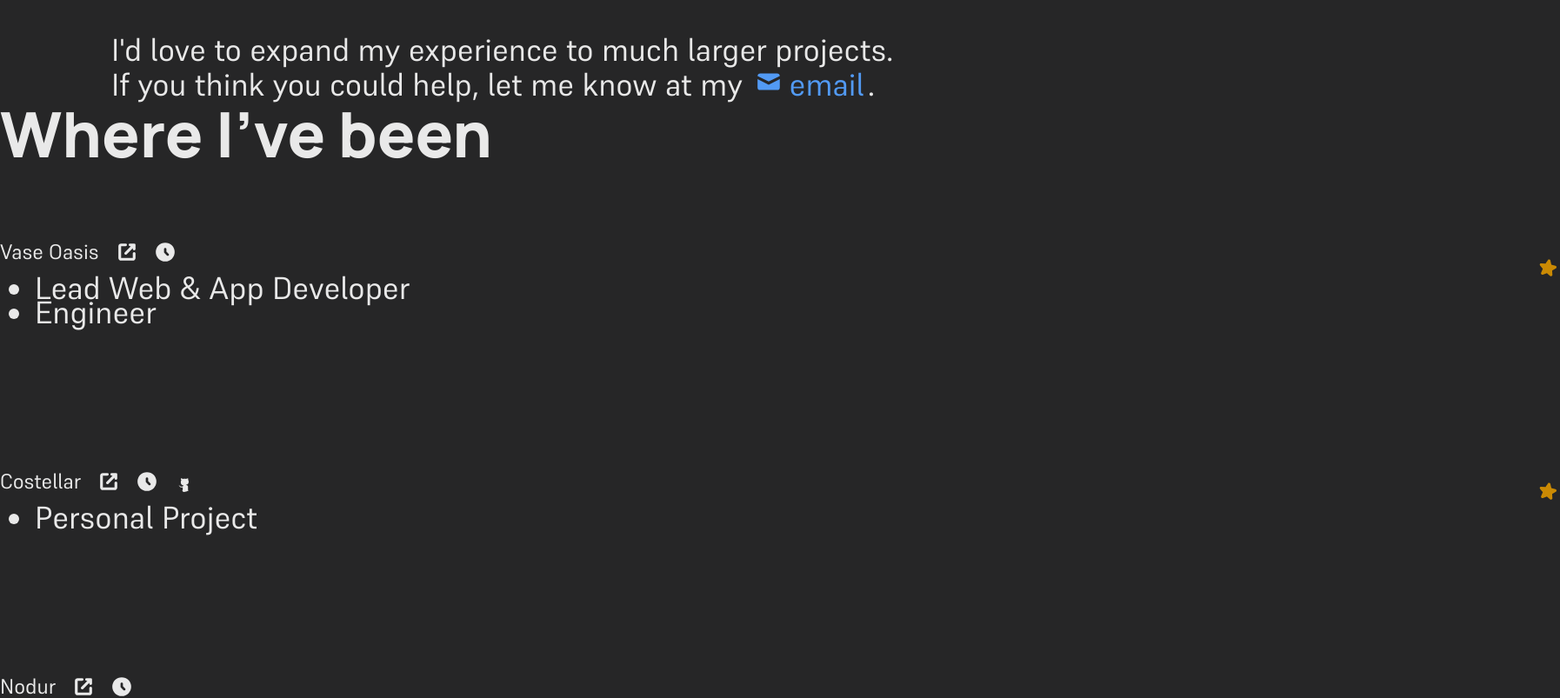
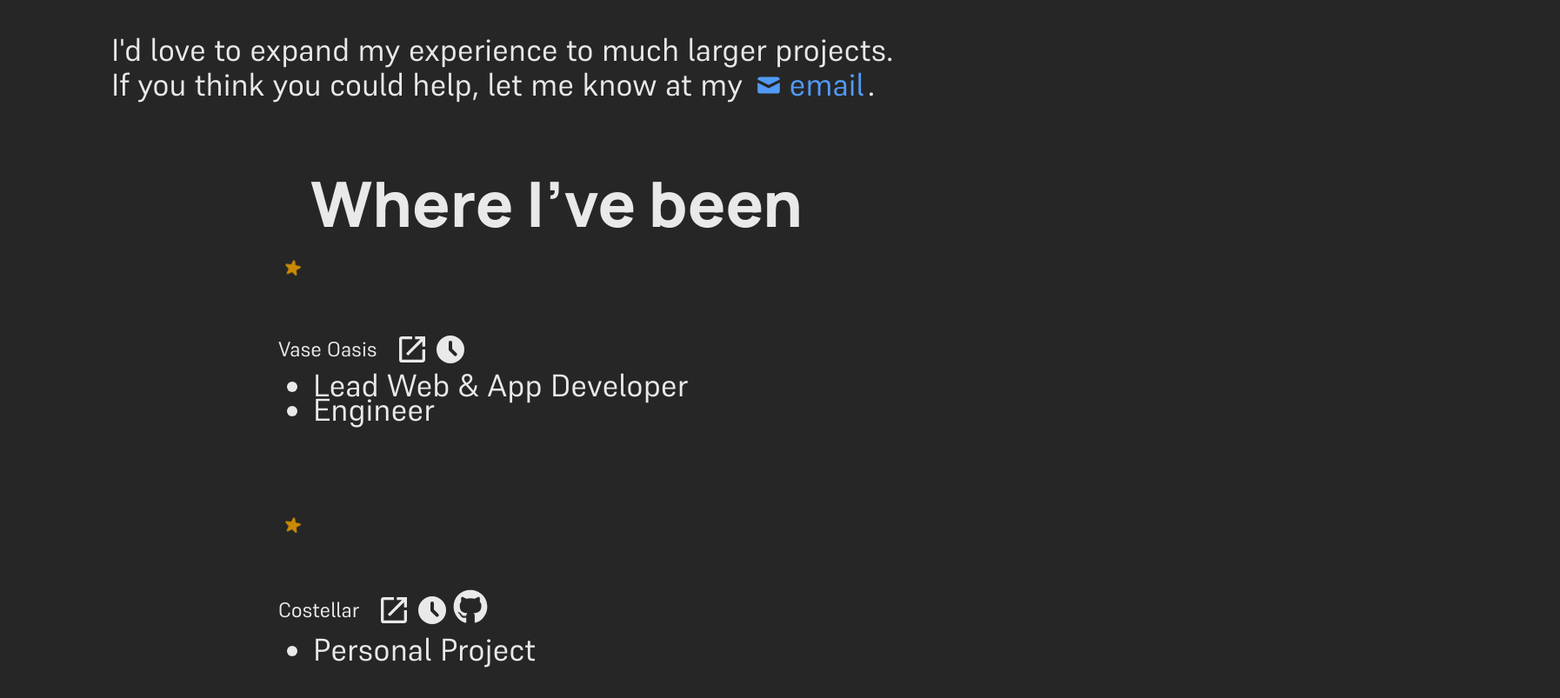
Before and after one commit to thetimblank/thetimblank.com, a Next.js app: page / in a window 1280 px wide. Shown: the part 802-1605 px from the top of the page at 87% size, 1794 px wide, since content can reach past the window. Built offline with nearby package versions, Linux system fonts and the light colour scheme.

Commit message:
small fixes

```diff
--- a/src/app/Section.tsx
+++ b/src/app/Section.tsx
@@ -2,6 +2,9 @@ import React from 'react';
 import { m } from 'framer-motion';
 import Link from 'next/link';
 import Tooltip from '@/components/Tooltip';
+import { HiClock, HiStar } from 'react-icons/hi';
+import { FaGit, FaGithub } from 'react-icons/fa';
+import { MdOpenInNew } from 'react-icons/md';
 
 type Dates = {
 	start?: Date;
@@ -60,7 +63,7 @@ const ParsedDates = ({ start, end }: Dates) => {
 
 const Section: React.FC<P> = ({ title, data }) => {
 	return (
-		<section className='w-full mb-[25vh]'>
+		<section className='w-full my-[10dvh] flex flex-col items-center'>
 			<m.div
 				initial={{
 					opacity: 0,
@@ -74,70 +77,43 @@ const Section: React.FC<P> = ({ title, data }) => {
 					rotateX: 0,
 				}}
 				transition={{ duration: 1.5, type: 'spring', bounce: 0 }}>
-				<p className='text-7xl font-black font-title mb-10 sm:mb-20'>{title}</p>
+				<p className='text-5xl sm:text-7xl font-black font-title mb-10 sm:mb-20 text-center'>{title}</p>
 			</m.div>
+			<div className='w-[95%] sm:w-3/4 xl:w-1/2'>
 				{data.map((item, i) => {
 					return (
 						<div className='flex flex-col w-full mb-40 gap-2 relative' key={i}>
 							{item.featured && (
-							<m.svg
+								<m.div
 									initial={{ opacity: 0, x: 150, rotate: 120 }}
-								viewport={{ once: true }}
 									whileInView={{ opacity: 1, x: 0, rotate: 10 }}
-								transition={{ duration: 2, type: 'spring' }}
-								className='absolute right-0 top-[-5px] scale-12 md:right-[-40%] md:top-1/4 md:scale-[2/3] fill-yellow-600'
-								xmlns='http://www.w3.org/2000/svg'
-								height='24'
-								viewBox='0 -960 960 960'
-								width='24'>
-								<path d='M480-231 311-129q-18 11-37 9.5T241-132q-14-11-21.5-28t-2.5-37l45-192-150-130q-16-14-20-32t1-35q5-17 19.5-29t35.5-14l197-17 77-182q8-20 24-29t34-9q18 0 34 9t24 29l77 182 197 17q21 2 35.5 14t19.5 29q5 17 1 35t-20 32L698-389l45 192q5 20-2.5 37T719-132q-14 11-33 12.5t-37-9.5L480-231Z' />
-							</m.svg>
+									transition={{ duration: 2, type: 'spring' }}>
+									<HiStar className='fill-yellow-600' />
+								</m.div>
 							)}
-						<div className='flex gap-5 items-center'>
+							<div className='flex gap-1 items-center'>
 								{item.link ? (
 									<Link
 										href={item.link}
 										target='_blank'
 										className='flex items-center gap-5 hover:text-blue-500'>
 										<h3 className='leading-10 text-2xl'>{item.name}</h3>
-									<svg
-										xmlns='http://www.w3.org/2000/svg'
-										height='24px'
-										viewBox='0 -960 960 960'
-										width='24px'>
-										<path d='M212-86q-53 0-89.5-36.5T86-212v-536q0-53 36.5-89.5T212-874h205q26 0 44.5 18.5T480-811q0 26-18.5 44.5T417-748H212v536h536v-205q0-26 18.5-44.5T811-480q26 0 44.5 18.5T874-417v205q0 53-36.5 89.5T748-86H212Zm536-575L462-375q-18 18-43 17.5T376-376q-18-18-18-43.5t18-43.5l285-285h-38q-26 0-44.5-18.5T560-811q0-26 18.5-44.5T623-874h188q26 0 44.5 18.5T874-811v188q0 26-18.5 44.5T811-560q-26 0-44.5-18.5T748-623v-38Z' />
-									</svg>
+										<MdOpenInNew className='size-10' />
 									</Link>
 								) : (
 									<h3 className='leading-10 text-2xl'>{item.name}</h3>
 								)}
 								{item.dates && (item.dates.start || item.dates.end) && (
 									<Tooltip content={<ParsedDates start={item.dates.start} end={item.dates.end} />}>
-									<svg
-										tabIndex={0}
-										className={`${item.link ? 'hover:text-blue-500' : ''}`}
-										xmlns='http://www.w3.org/2000/svg'
-										height='24'
-										viewBox='0 -960 960 960'
-										width='24'>
-										<path d='M535-504v-116q0-23.38-15.81-39.19Q503.38-675 480-675q-23.37 0-39.19 15.81Q425-643.38 425-620v136q0 13 4.5 24.07T443-440l116 116q16 16 38 16t39-16q17-16 17-39t-17-40L535-504ZM480-46q-91 0-169.99-34.08-78.98-34.09-137.41-92.52-58.43-58.43-92.52-137.41Q46-389 46-480q0-91 34.08-169.99 34.09-78.98 92.52-137.41 58.43-58.43 137.41-92.52Q389-914 480-914q91 0 169.99 34.08 78.98 34.09 137.41 92.52 58.43 58.43 92.52 137.41Q914-571 914-480q0 91-34.08 169.99-34.09 78.98-92.52 137.41-58.43 58.43-137.41 92.52Q571-46 480-46Z' />
-									</svg>
+										<div className={`${item.link ? 'hover:text-blue-500' : ''}`}>
+											<HiClock className='size-10' />
+										</div>
 									</Tooltip>
 								)}
 								{item.github && (
 									<Tooltip content='Github Repository'>
-									<Link
-										href={item.github}
-										target='_blank'
-										className='flex items-center gap-5 hover:text-blue-500'>
-										<svg
-											tabIndex={0}
-											xmlns='http://www.w3.org/2000/svg'
-											height='24'
-											viewBox='0 0 50 50'
-											width='24'>
-											<path d='M17.791,46.836C18.502,46.53,19,45.823,19,45v-5.4c0-0.197,0.016-0.402,0.041-0.61C19.027,38.994,19.014,38.997,19,39c0,0-3,0-3.6,0c-1.5,0-2.8-0.6-3.4-1.8c-0.7-1.4-1.6-2-1.6-2c-1.3-0.9-0.1-0.8,0.1-0.8h0.1c0.8,0,1.5,0.5,2.1,1.3C14,36.5,15.3,37,16.7,37c1.3,0,2.3-0.2,2.9-0.4c0.3-1,0.9-1.9,1.6-2.5c-3.4-0.4-6.9-1.7-6.9-7.7c0-1.7,0.6-3.2,1.5-4.4C14.5,20.3,14.1,19,14.9,17c0,0,1.3-0.4,4.2,1.6c1.3-0.4,2.7-0.6,4.2-0.6c1.4,0,2.9,0.2,4.2,0.6c2.9-2,4.2-1.6,4.2-1.6c0.8,2,0.4,3.3,0.2,3.7c0.9,1.2,1.4,2.6,1.4,4.3c0,6-3.5,7.3-6.9,7.7C31,34,31.7,36,31.7,37v8c0,1,0.5,1.7,1.3,2C28.996,48.936,25.596,49.936,22,50C21.2,50,18,48,17.8,46.8L17.791,46.836z' />
-										</svg>
+										<Link href={item.github} target='_blank'>
+											<FaGithub className='hover:fill-link transition-all size-10' />
 										</Link>
 									</Tooltip>
 								)}
@@ -153,6 +129,7 @@ const Section: React.FC<P> = ({ title, data }) => {
 						</div>
 					);
 				})}
+			</div>
 		</section>
 	);
 };
--- a/src/app/page.tsx
+++ b/src/app/page.tsx
@@ -31,6 +31,12 @@ const projects: Item[] = [
 		},
 		github: 'https://github.com/neo-zip/costellar',
 		featured: true,
+	},
+	{
+		name: 'Idea Cooker',
+		image: '/media/projects/ideacooker.png',
+		link: 'https://costellar.neotap.net',
+		roles: ['Personal Project'],
 	},
 	{
 		name: 'Nodur',
@@ -67,7 +73,7 @@ const projects: Item[] = [
 const Page: React.FC = () => {
 	return (
 		<>
-			<div className='min-h-[80dvh] center flex-col space-x-4'>
+			<div className='min-h-[80vh] center flex-col space-x-4'>
 				<m.div
 					initial={{
 						opacity: 0,
@@ -84,6 +90,7 @@ const Page: React.FC = () => {
 					<h1 className='text-[10rem] font-black uppercase mb-10 sm:mb-20'>Hey, I'm Tim</h1>
 				</m.div>
 				<m.div
+					layout
 					initial={{
 						opacity: 0,
 						y: 100,
@@ -96,17 +103,12 @@ const Page: React.FC = () => {
 						rotateX: 0,
 					}}
 					transition={{ duration: 1, delay: 0.1, type: 'spring', bounce: 0.25 }}
-					className='min-h-[50dvh]'>
+					className='min-h-[30vh]'>
 					<Carousel
 						className='size-full'
-						slides={[
-							...[
-								projects
+						slides={projects
 							.filter((i) => !!i.image)
-									.map((slide, i) => {
-										console.log(projects);
-
-										return (
+							.map((slide, i) => (
 								<div
 									key={i}
 									className='rounded-xl sm:rounded-3xl overflow-hidden bg-highlight-100 hover:scale-105 transition-transform cursor-pointer'>
@@ -121,10 +123,7 @@ const Page: React.FC = () => {
 									/>
 									<p className='p-5'>{slide.name}</p>
 								</div>
-										);
-									}),
-							],
-						]}
+							))}
 					/>
 				</m.div>
 			</div>
@@ -159,8 +158,8 @@ const Page: React.FC = () => {
 					If you think you could help, let me know at my{' '}
 					<Link
 						href='mailto:neo@neotap.net'
-						className='inline-flex gap-2 fill-link text-link hover:bg-highlight-100 rounded-xl transition-colors px-1'>
-						<HiMail className='size-8' />
+						className='inline-flex items-center gap-1 align-bottom sm:gap-2 fill-link text-link hover:bg-highlight-100 rounded-xl transition-colors px-1'>
+						<HiMail className='size-4 sm:size-8 align-middle' />
 						<p>email</p>
 					</Link>
 					.
--- a/src/components/Tooltip.tsx
+++ b/src/components/Tooltip.tsx
@@ -19,7 +19,7 @@ const Tooltip: React.FC<P> = ({ children, content }) => {
 						initial={{ opacity: 0, y: 25 }}
 						animate={{ opacity: 1, y: 0 }}
 						exit={{ opacity: 0 }}
-						className='tooltip'>
+						className='z-[100] font-bold text-xl rounded-xl pointer-events-none center absolute left-0 bottom-full px-4 py-2 whitespace-nowrap bg-lowlight-800'>
 						{content}
 					</m.div>
 				)}
```
Lines whose indentation alone changed are shown as unchanged.
